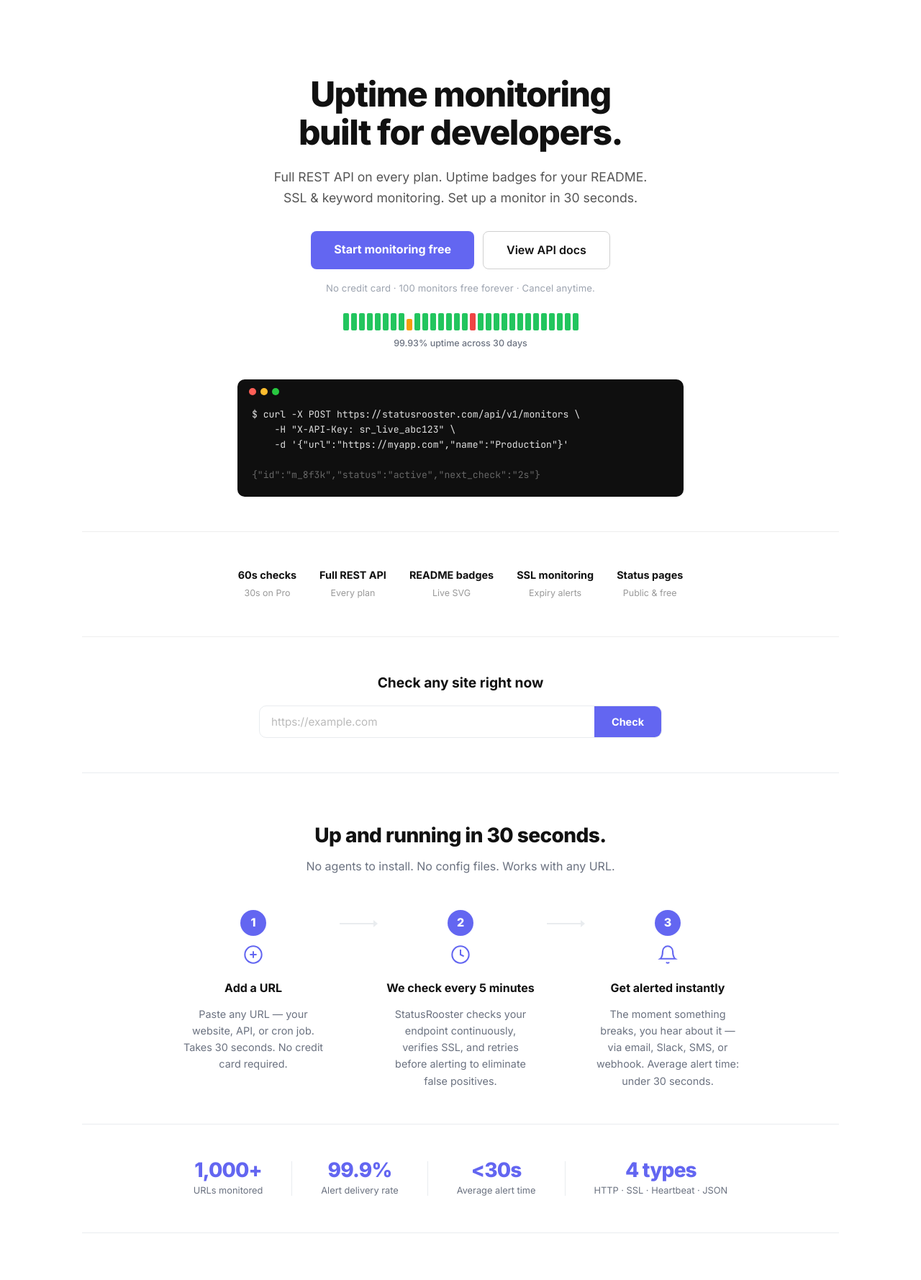
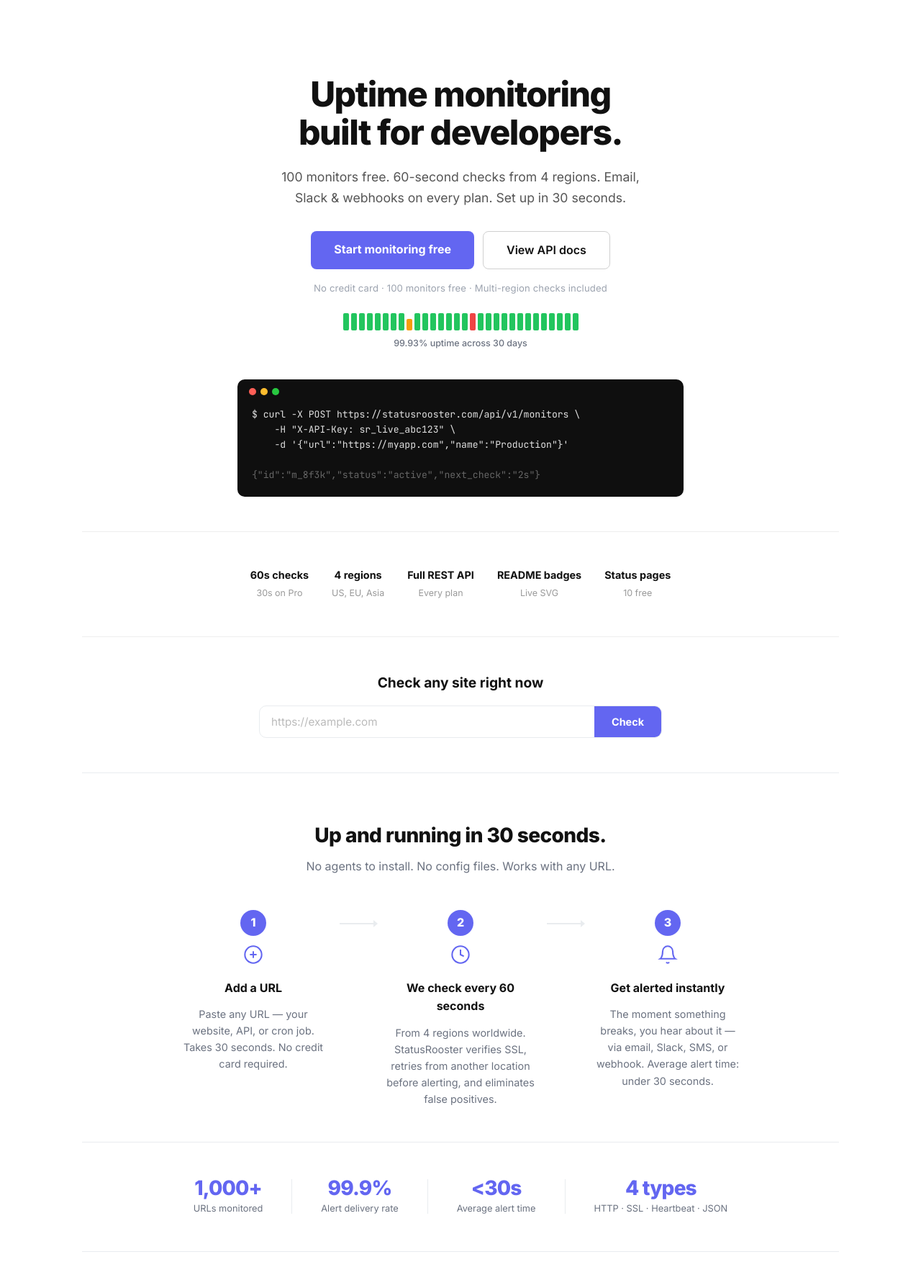
Before and after one commit to grantbang/statusrooster, a FastAPI app: page / in a window 1280 px wide. Shown: the part 62-1840 px from the top of the page at 72% size. Run offline with FastAPI, Linux system fonts and the light colour scheme; data that the repository does not hold is empty.

Commit message:
Phase 5: Landing page & pricing rewrite — align all copy with v2 free tier
Update landing.html and pricing.html to reflect current feature set:
- 100 monitors free (was 5), 60s checks (was 5min), multi-region (4 regions)
- Add JSON/API, heartbeat/cron monitoring to free plan features
- Fix pricing FAQ: 10 status pages free (was 1), add branding mention
- Replace stale Pro features (response time alerts) with real ones (custom branding, 90-day retention)
- Fix free retention: 30-day (was incorrectly showing 90-day)

Co-Authored-By: Claude Opus 4.6 <noreply@anthropic.com>

```diff
--- a/app/templates/landing.html
+++ b/app/templates/landing.html
@@ -1,7 +1,7 @@
 {% extends "base.html" %}
 
 {% block title %}Uptime Monitoring for Developers{% endblock %}
-{% block description %}Developer-first uptime monitoring. Full REST API, uptime badges for your README, SSL alerts, keyword checks. 5 monitors free, no credit card.{% endblock %}
+{% block description %}Developer-first uptime monitoring. 100 monitors free. 60-second checks. Multi-region. Full REST API. Slack, webhooks, status pages — all free. No credit card.{% endblock %}
 
 {% block extra_css %}
 {% endblock %}
@@ -11,13 +11,13 @@
 <!-- Hero -->
 <section class="l-hero">
     <h1>Uptime monitoring<br>built for developers.</h1>
-    <p class="l-hero-sub">Full REST API on every plan. Uptime badges for your README. SSL &amp; keyword monitoring. Set up a monitor in 30 seconds.</p>
+    <p class="l-hero-sub">100 monitors free. 60-second checks from 4 regions. Email, Slack &amp; webhooks on every plan. Set up in 30 seconds.</p>
 
     <div class="l-hero-actions">
         <a href="/signup" class="l-btn-primary">Start monitoring free</a>
         <a href="/docs/api" class="l-btn-ghost">View API docs</a>
     </div>
-    <p class="l-hero-trust">No credit card &middot; 100 monitors free forever &middot; Cancel anytime.</p>
+    <p class="l-hero-trust">No credit card &middot; 100 monitors free &middot; Multi-region checks included</p>
 
     <!-- Stat strip — 30 bars = 30 days uptime visual -->
     <div class="l-hero-stat-strip">
@@ -55,6 +55,10 @@
         <span>30s on Pro</span>
     </div>
     <div class="l-prop">
+        <strong>4 regions</strong>
+        <span>US, EU, Asia</span>
+    </div>
+    <div class="l-prop">
         <strong>Full REST API</strong>
         <span>Every plan</span>
     </div>
@@ -63,12 +67,8 @@
         <span>Live SVG</span>
     </div>
     <div class="l-prop">
-        <strong>SSL monitoring</strong>
-        <span>Expiry alerts</span>
-    </div>
-    <div class="l-prop">
         <strong>Status pages</strong>
-        <span>Public &amp; free</span>
+        <span>10 free</span>
     </div>
 </section>
 
@@ -141,8 +141,8 @@
             <div class="l-howto-icon">
                 <svg width="28" height="28" viewBox="0 0 24 24" fill="none" stroke="currentColor" stroke-width="1.75"><circle cx="12" cy="12" r="10"/><polyline points="12 6 12 12 16 14"/></svg>
             </div>
-            <h3>We check every 5 minutes</h3>
-            <p>StatusRooster checks your endpoint continuously, verifies SSL, and retries before alerting to eliminate false positives.</p>
+            <h3>We check every 60 seconds</h3>
+            <p>From 4 regions worldwide. StatusRooster verifies SSL, retries from another location before alerting, and eliminates false positives.</p>
         </div>
         <div class="l-howto-connector" aria-hidden="true"></div>
         <div class="l-howto-step">
@@ -281,7 +281,7 @@
     <div class="l-feature">
         <div class="l-feature-content">
             <h2>Uptime badges for your README.</h2>
-            <p>Embed live uptime badges in your GitHub README, docs, or landing page. Three styles: uptime percentage, status, and response time. Updates every 5 minutes, zero config.</p>
+            <p>Embed live uptime badges in your GitHub README, docs, or landing page. Three styles: uptime percentage, status, and response time. Always up to date, zero config.</p>
             <div class="l-code l-code-sm">
 <pre>![Uptime](https://statusrooster.com/badge/m_8f3k.svg)</pre>
             </div>
@@ -320,8 +320,8 @@
             <p>Share a clean public status page with 90-day history, incident log, and live status.</p>
         </div>
         <div class="l-feature-card">
-            <h3>False positive prevention</h3>
-            <p>Failed check? We retry from another location before alerting. You only hear about real downtime.</p>
+            <h3>Multi-region checks</h3>
+            <p>Every check runs from 4 regions (US-East, US-West, EU, Asia). Majority vote prevents false positives from regional blips.</p>
         </div>
     </div>
 </section>
@@ -336,11 +336,11 @@
             <div class="l-price">$0 <span>/ forever</span></div>
             <ul>
                 <li>100 monitors</li>
-                <li>60-second checks</li>
+                <li>60-second checks, 4 regions</li>
                 <li>Email, Slack &amp; webhook alerts</li>
-                <li>SSL &amp; keyword monitoring</li>
-                <li>Full REST API</li>
-                <li>Uptime badges</li>
+                <li>SSL, keyword &amp; JSON/API monitoring</li>
+                <li>Maintenance windows</li>
+                <li>Full REST API &amp; uptime badges</li>
                 <li>10 status pages</li>
             </ul>
             <a href="/signup" class="l-price-cta">Get started free</a>
@@ -353,10 +353,10 @@
                 <li>500 monitors</li>
                 <li>30-second checks</li>
                 <li>Everything in Free, plus:</li>
-                <li>SMS alerts</li>
-                <li>Response time alerts</li>
+                <li>SMS alerts (Twilio)</li>
+                <li>Custom status page branding</li>
                 <li>Aggregate status page</li>
-                <li>Priority support</li>
+                <li>90-day data retention</li>
             </ul>
             <a href="/pricing" class="l-price-cta l-price-cta-pro">Upgrade to Pro</a>
         </div>
```
Also changed, not shown: app/templates/pricing.html (+9 -4 lines).
